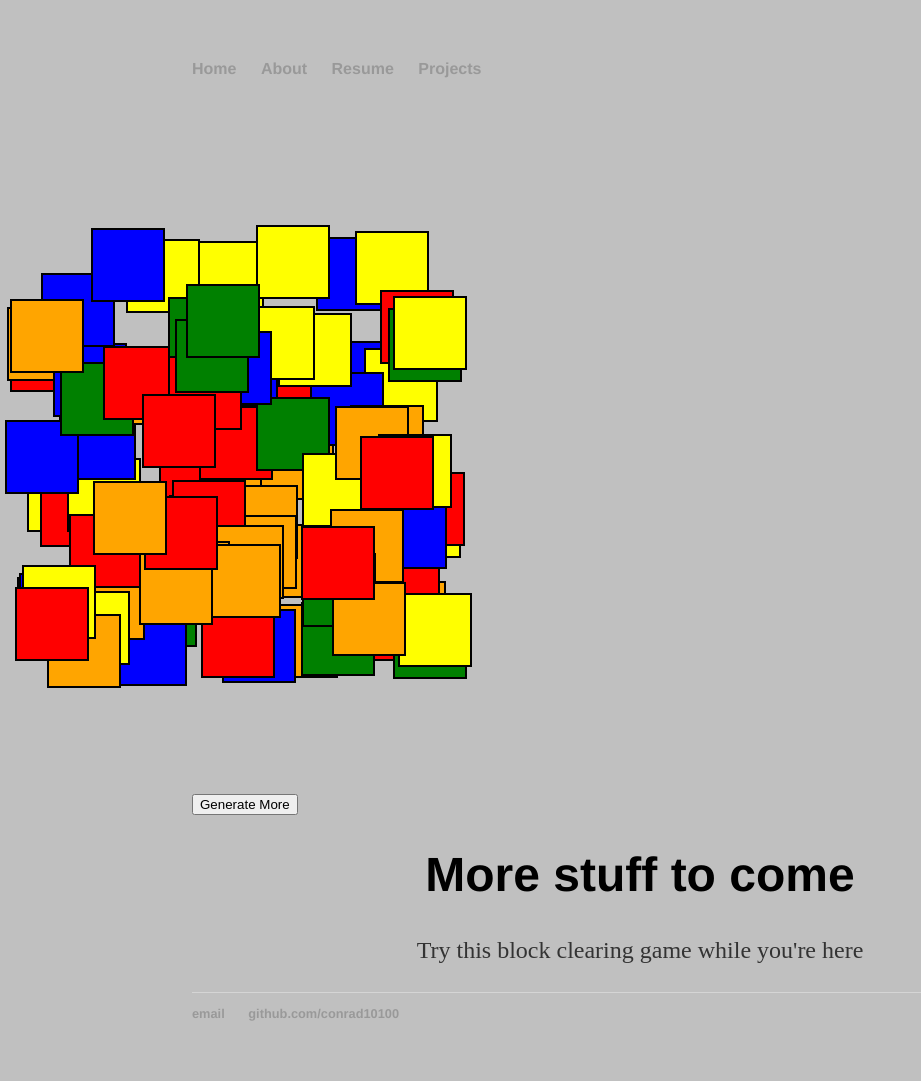
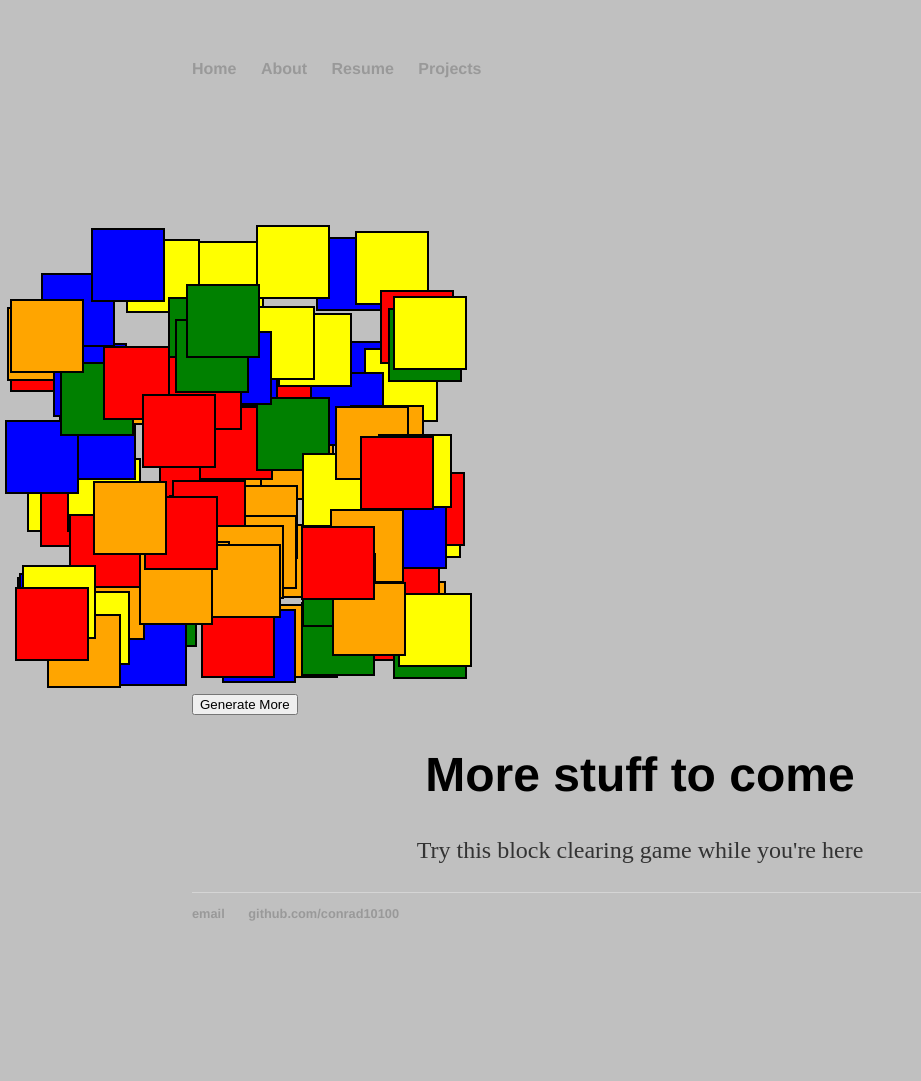
Before and after one commit to conrad10100/conrad10100.github.io, a Jekyll site: the page built from projects/index.html, in a window 1280 px wide. Shown: the whole page, without its empty margins (0-921 px from the left). Built offline with Jekyll 4.4.1, drawn with Linux system fonts in a browser that asks for light colours; after the commit the page ends 981 px from its top, so only the background shows below that.

Commit message:
Update main.css

```diff
--- a/css/main.css
+++ b/css/main.css
@@ -38,7 +38,7 @@ footer {
     text-align: center;
 }
 	#space {
-      height: 200px;
+      height: 100px;
     }
     #container {
       height: 500px;
```
